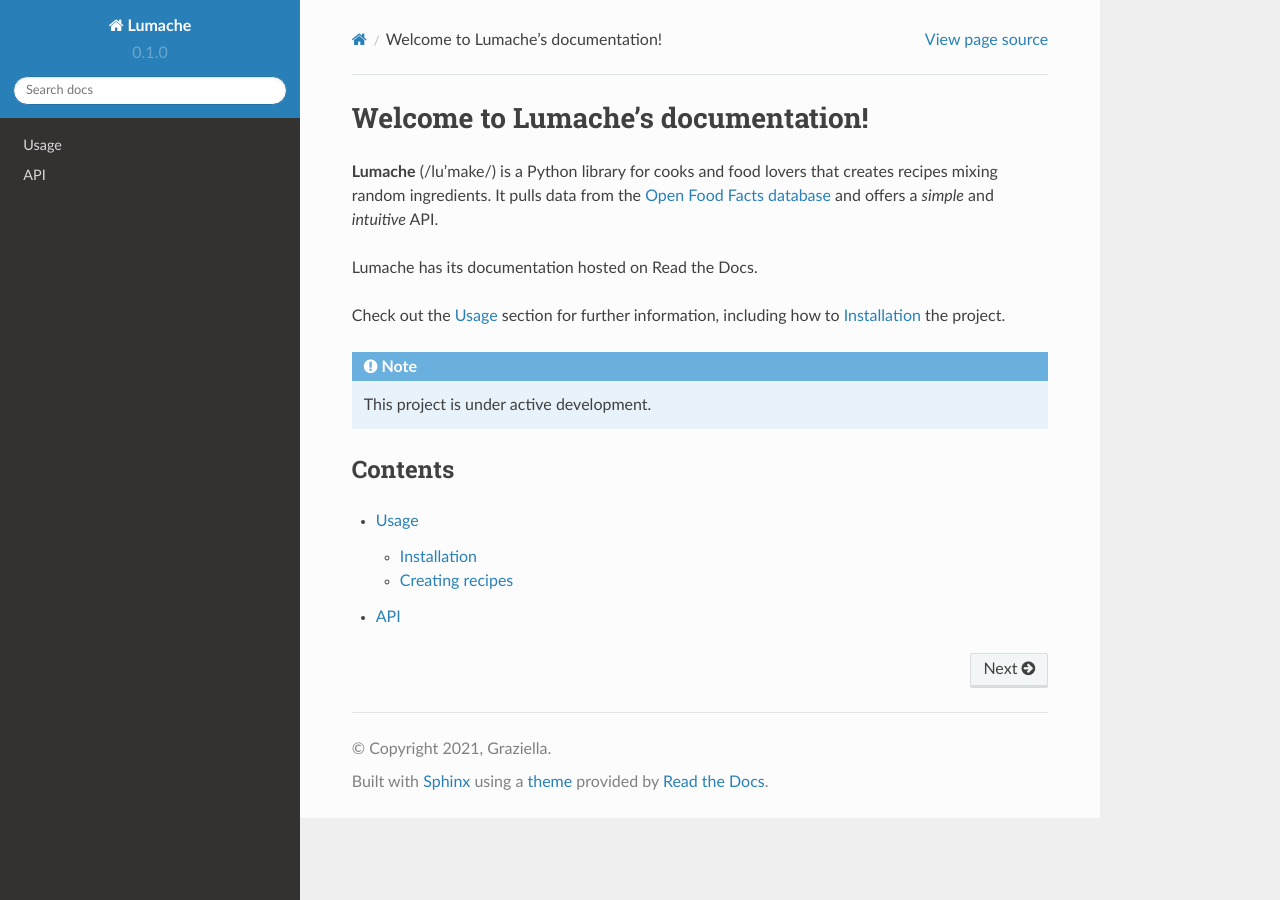
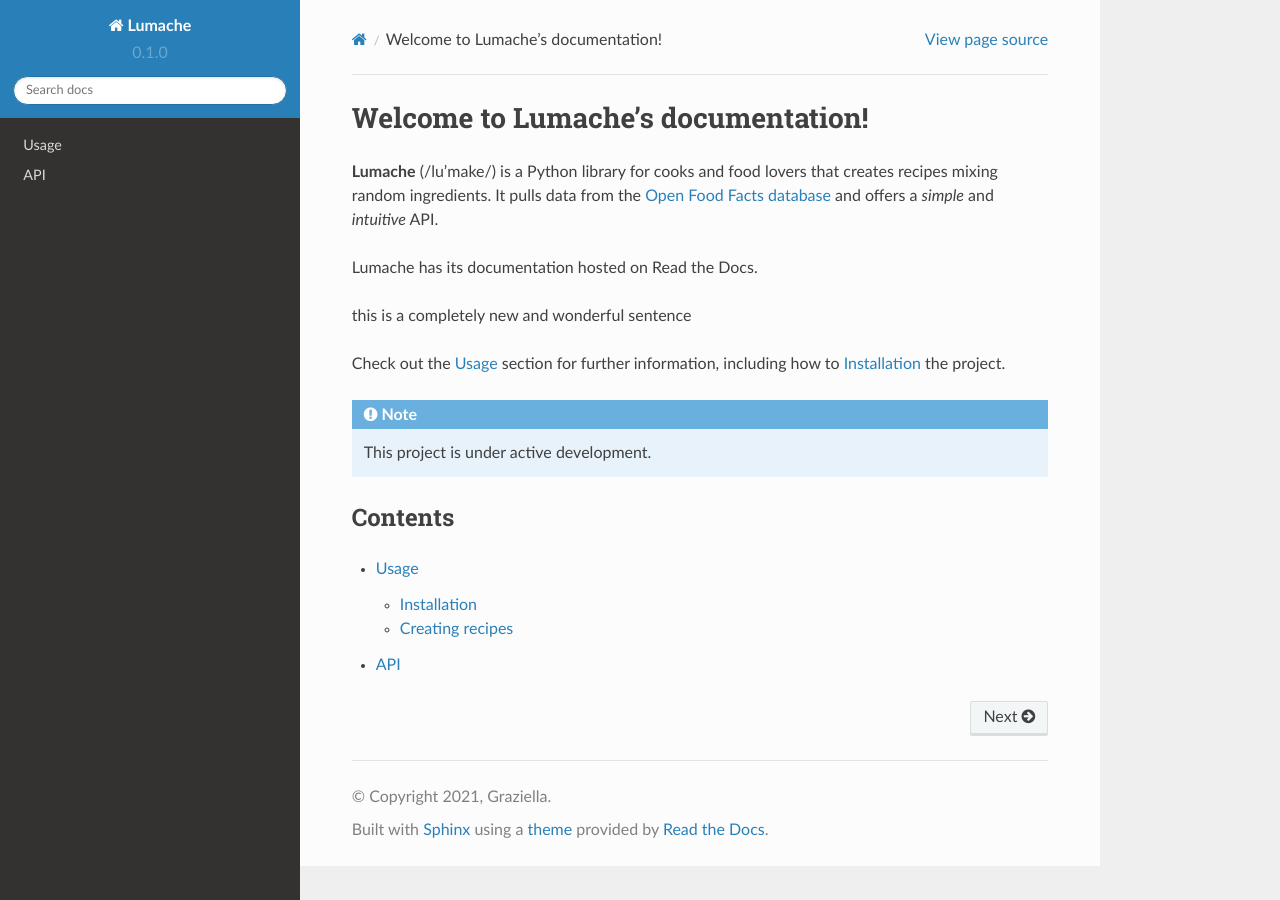
Before and after one commit to Henry-Copper/IEB-IntelliJ-Setup, a Sphinx documentation site: the page built from docs/source/index.rst, in a window 1280 px wide. Built offline with Sphinx 7.4.7 and the Read the Docs theme 2.0.0, drawn with Linux system fonts in a browser that asks for light colours.

Commit message:
Update index.rst

```diff
--- a/docs/source/index.rst
+++ b/docs/source/index.rst
@@ -7,6 +7,8 @@
 and offers a *simple* and *intuitive* API.
 
 Lumache has its documentation hosted on Read the Docs.
+
+this is a completely new and wonderful sentence
 
 Check out the :doc:`usage` section for further information, including
 how to :ref:`installation` the project.
```
